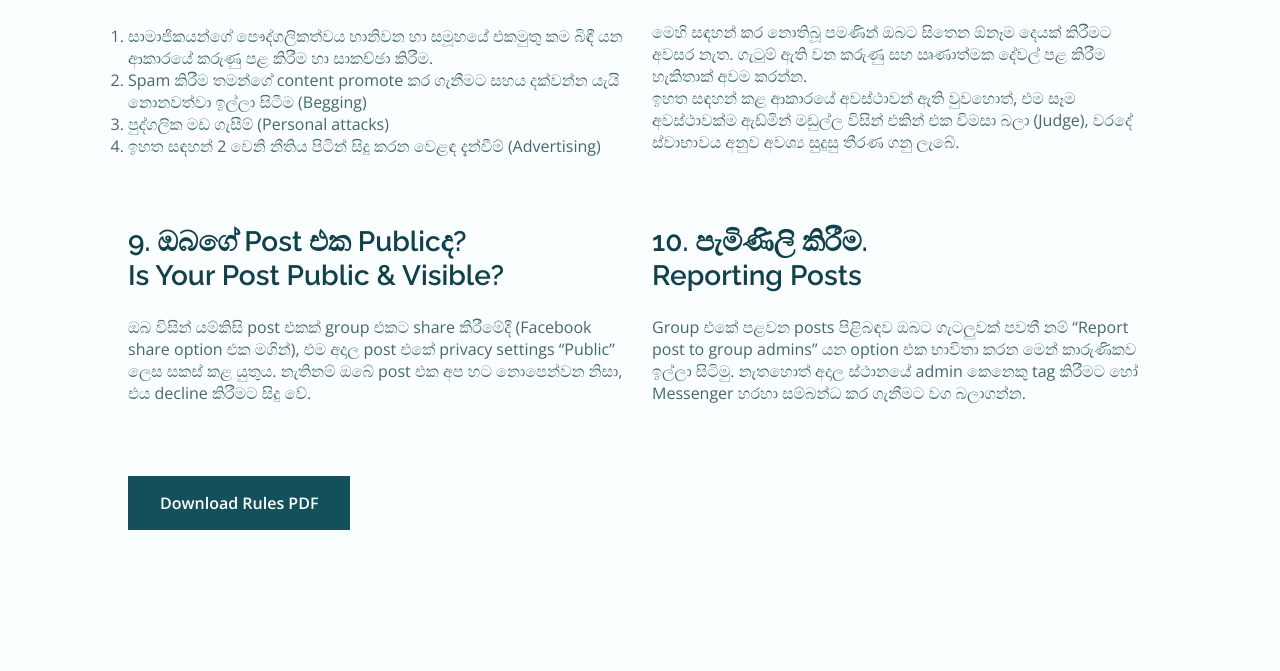
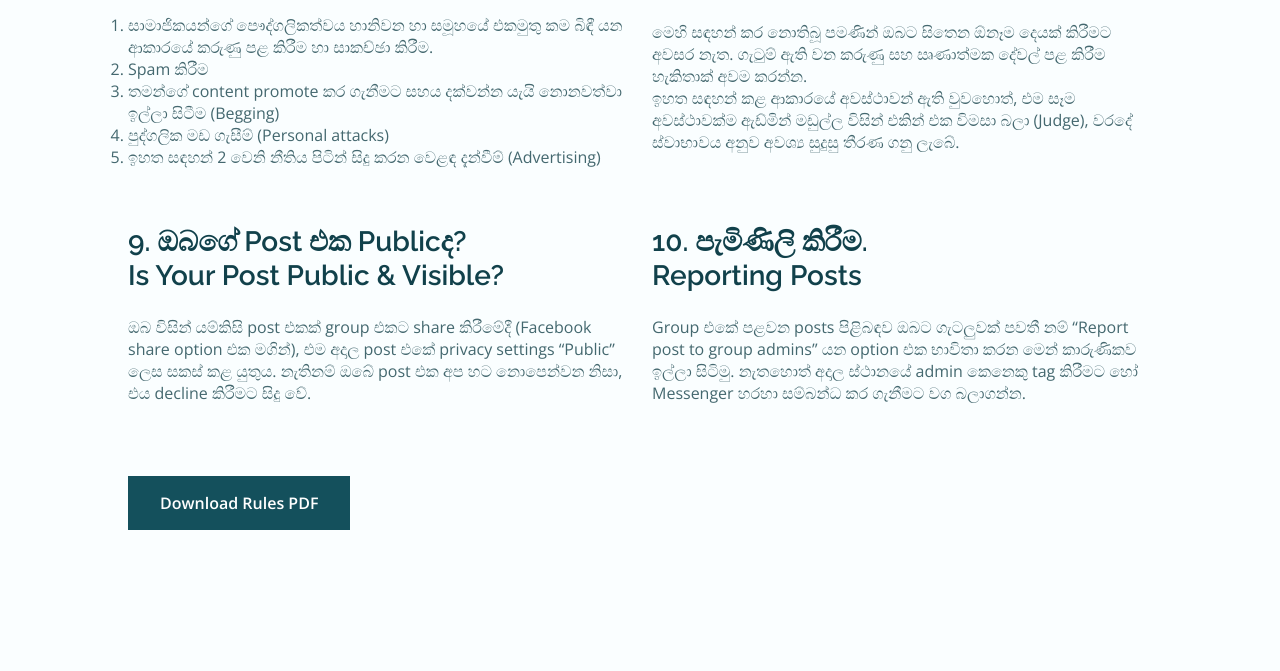
Before and after one commit to slgaofficial/slgaofficial.github.io, a plain HTML site: page index.html in a window 1280 px wide. Shown: the part 3343-4014 px from the top of the page. Drawn offline with nearby package versions, Linux system fonts and the light colour scheme.

Commit message:
rules fixes

```diff
--- a/index.html
+++ b/index.html
@@ -305,8 +305,9 @@
                         <ol>
                             <li>සාමාජිකයන්ගේ පෞද්ගලිකත්වය හානිවන හා සමූහයේ එකමුතු කම බිඳී යන ආකාරයේ
                                 කරුණු පළ කිරීම හා සාකච්ඡා කිරීම.</li>
-                            <li>Spam කිරීම
-                                තමන්ගේ content promote කර ගැනීමට සහය දක්වන්න යැයි නොනවත්වා ඉල්ලා සිටීම (Begging)</li>
+                            <li>Spam කිරීම</li>
+                                <li>තමන්ගේ content promote කර ගැනීමට සහය දක්වන්න යැයි නොනවත්වා ඉල්ලා සිටීම (Begging)
+                                </li>
                             <li>පුද්ගලික මඩ ගැසීම් (Personal attacks)</li>
                             <li>ඉහත සඳහන් 2 වෙනි නීතිය පිටින් සිදු කරන වෙළඳ දැන්වීම් (Advertising)</li>
                         </ol>
```
